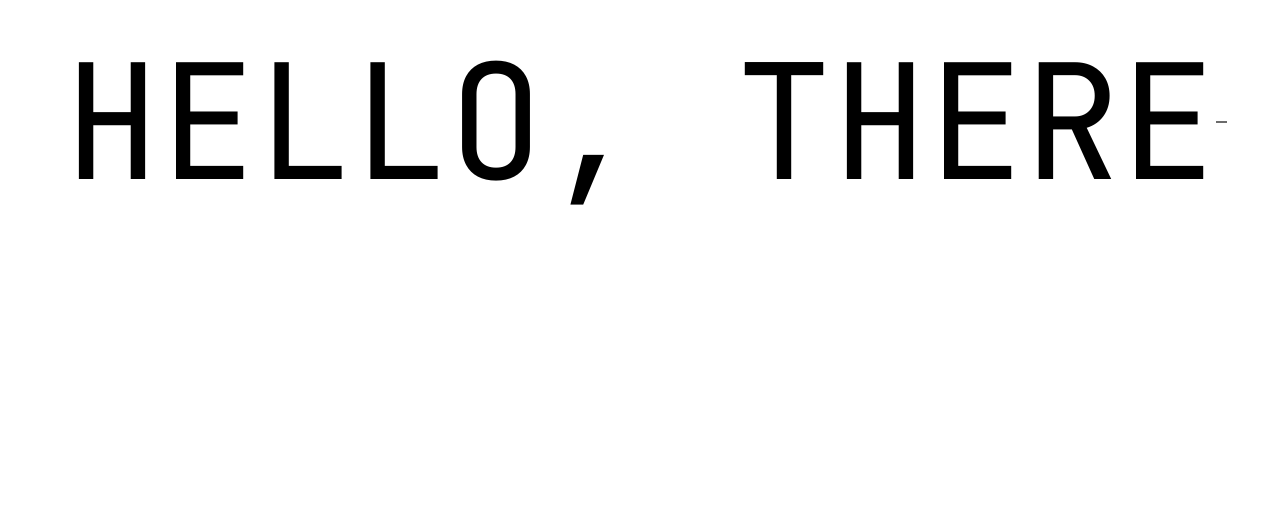
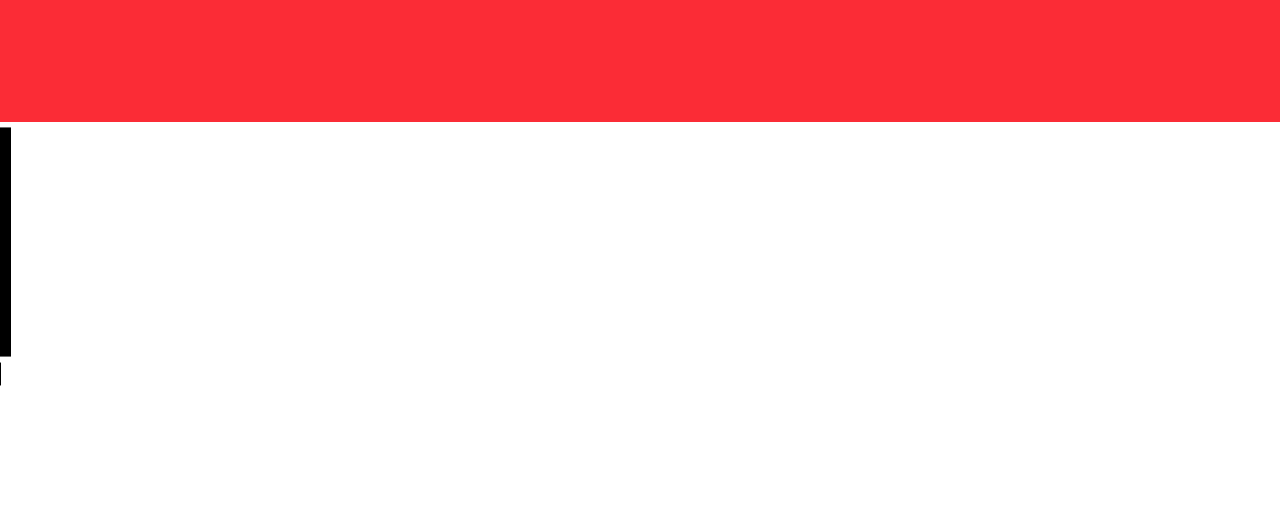
Before and after one commit to auilk/NEUNET, a React (Vite) app: page / in a window 1280 px wide. Shown: the part 278-800 px from the top of the page. Built offline with nearby package versions, Linux system fonts and the light colour scheme.

Commit message:
Add useScroll hook for scroll-based animation control

```diff
--- a/src/App.jsx
+++ b/src/App.jsx
@@ -1,11 +1,28 @@
+import { useRef } from "react";
 import TypeWriter from "./components/TypeWriter";
+import useScroll from "./hook/useScroll";
 
 function App()
 {
+  const ref = useRef(null);
+
+  const greeting = useScroll(ref, 0, 50);
+  const signature = useScroll(ref, 50, 100);
+
   return(
-    <div className="w-dvw h-dvh flex flex-col justify-center items-center">
-      <TypeWriter text={"HELLO, THERE"} fontSize="10rem" width={100}></TypeWriter>
-    </div>
+    <>
+      <div className="h-100 bg-red-500"></div>
+      <div
+        ref={ref}
+        className="h-[200vh]"
+      >
+        <div className="h-dvh sticky top-0 left-0">
+            <TypeWriter text={"HELLO, THERE!"} fontSize="10rem" width={greeting}></TypeWriter>
+            <TypeWriter text={"-neunet-"} fontSize="1rem" width={signature}></TypeWriter>
+        </div>
+      </div>
+      <div className="h-100 bg-green-500"></div>
+    </>
   );
 }
 
--- a/src/components/TypeWriter.jsx
+++ b/src/components/TypeWriter.jsx
@@ -3,7 +3,7 @@
     const length = text.length;
 
     return(
-        <div className="relative">
+        <div className="w-fit h-fit relative">
             <p className="font-jetbrains-mono"
                 style={{
                     width: `${Math.floor(length * width / 100)}ch`,
--- /dev/null
+++ b/src/hook/useScroll.js
@@ -0,0 +1,34 @@
+import { useEffect, useState } from "react";
+
+function useScroll(ref, start = 0, end = 100)
+{
+    const [progress, setProgress] = useState(0);
+
+    useEffect(() =>
+    {
+        const handleScroll = () =>
+        {
+            const rect = ref.current.getBoundingClientRect();
+
+            const elementTop = rect.top + window.scrollY;
+            const begin = elementTop + (rect.height / 2) * start / 100;
+            const finish = elementTop + (rect.height / 2) * end / 100;
+            const scroll = window.scrollY - begin;
+
+            const clamped = Math.max(Math.min((scroll / (finish - begin)), 1), 0);
+
+            setProgress(clamped * 100);
+        }
+
+        window.addEventListener("scroll", handleScroll, { passive: true });
+
+        return () =>
+        {
+            window.removeEventListener("scroll", handleScroll);
+        }
+    }, []);
+
+    return progress;
+}
+
+export default useScroll;
```
